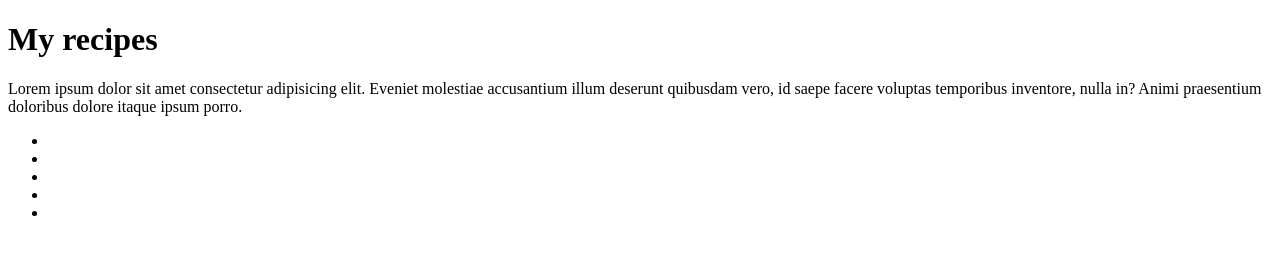
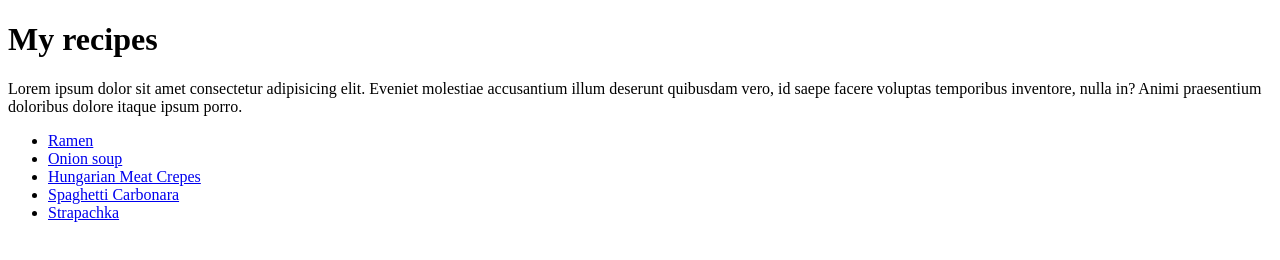
Before and after one commit to crazyhussar/odin-recipes, a plain HTML site: page index.html in a window 1280 px wide. Drawn offline with Linux system fonts and the light colour scheme.

Commit message:
added links

```diff
--- a/index.html
+++ b/index.html
@@ -10,11 +10,11 @@
     <h1>My recipes</h1>
     <p>Lorem ipsum dolor sit amet consectetur adipisicing elit. Eveniet molestiae accusantium illum deserunt quibusdam vero, id saepe facere voluptas temporibus inventore, nulla in? Animi praesentium doloribus dolore itaque ipsum porro.</p>
     <ul>
-        <li><a href="recipes/ramen.html"></a></li>
-        <li><a href="recipes/onion-soup.html"></a></li>
-        <li><a href="recipes/hungarian-meat-crepes.html"></a></li>
-        <li><a href="recipes/spaghetti-carbonara.html"></a></li>
-        <li><a href="recipes/strapachka.html"></a></li>
+        <li><a href="recipes/ramen.html">Ramen</a></li>
+        <li><a href="recipes/onion-soup.html">Onion soup</a></li>
+        <li><a href="recipes/hungarian-meat-crepes.html">Hungarian Meat Crepes</a></li>
+        <li><a href="recipes/spaghetti-carbonara.html">Spaghetti Carbonara</a></li>
+        <li><a href="recipes/strapachka.html">Strapachka</a></li>
     </ul>
 </body>
 </html>
```
